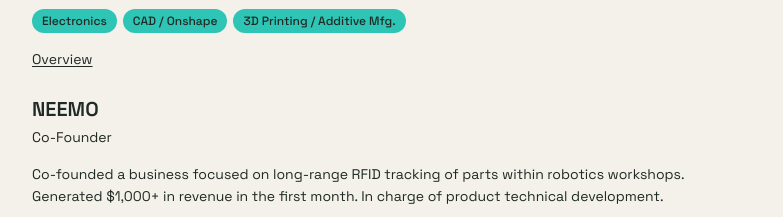
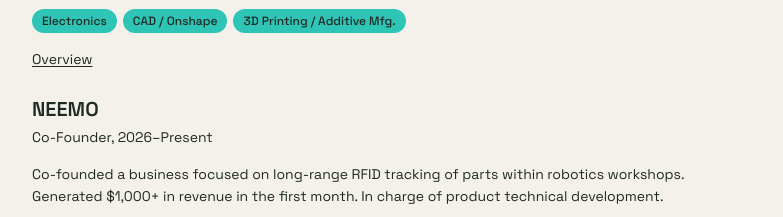
Before and after one commit to MonkeLikesBanana/resume-city, a React (Vite) app: page / in a window 1280 px wide. Shown: the part 1464-1681 px from the top of the page, without its empty margins (248-1031 px from the left). Built offline with nearby package versions, Linux system fonts and the light colour scheme; no server answers.

Commit message:
Content: NEEMO co-founded June 2026; VP since May 2026 (owner-confirmed)

```diff
--- a/src/content/attractions.ts
+++ b/src/content/attractions.ts
@@ -59,7 +59,6 @@ export const ATTRACTIONS: Attraction[] = [
     curb: nearestPositionOnArm('foundry', [-21, 0, 0]),
     timeline: [
       {
-        // TODO(fact): Confirm Saints Robotics VP start year
         role: 'Vice President',
         dateRange: '2026–Present',
         description:
@@ -86,8 +85,7 @@ export const ATTRACTIONS: Attraction[] = [
     district: 'foundry',
     name: 'NEEMO',
     placeName: 'NEEMO HQ',
-    // TODO(fact): NEEMO start date
-    subtitle: 'Co-Founder',
+    subtitle: 'Co-Founder, 2026–Present',
     position: [-26, 0, 9],
     scale: 3,
     rotationY: Math.PI,
```
